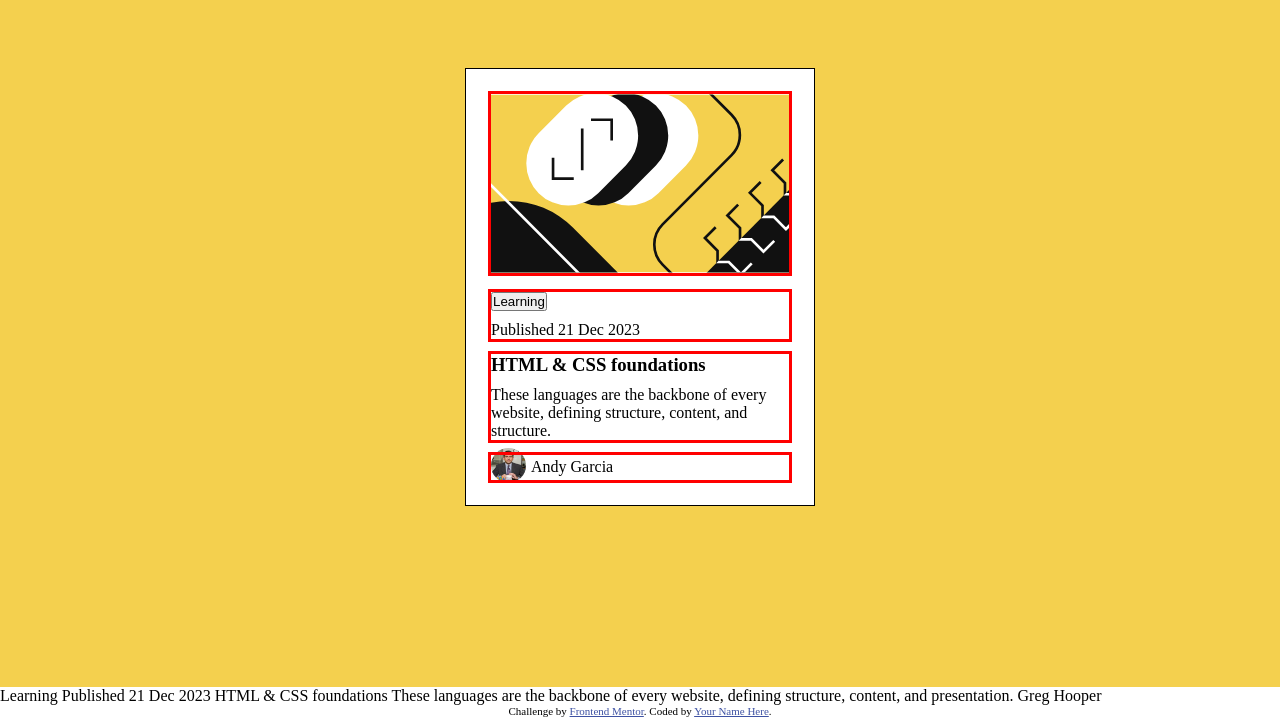
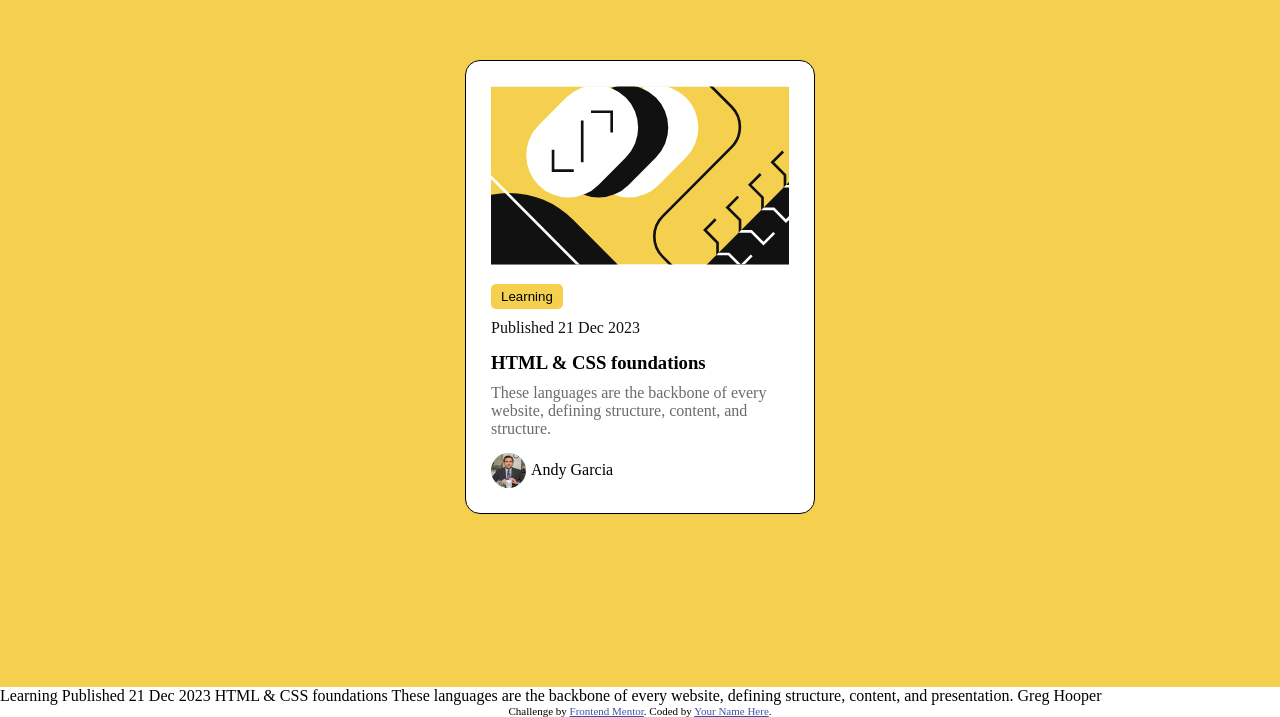
Before and after one commit to barcag07/frontend-mentor-blog-preview-card, a plain HTML site: page index.html in a window 1280 px wide. Shown: the part 113-830 px from the top of the page. Drawn offline with Linux system fonts and the light colour scheme.

Commit message:
Style the button and fix the user-profile-image
The button was given a background-color and round border. The image had
to be set to display: block so that it could be properly centered.

```diff
--- a/styles.css
+++ b/styles.css
@@ -17,6 +17,7 @@
 .preview-card {
      background-color: white;
      border: 1px solid black;
+     border-radius: 15px;
      display: flex;
      flex-direction: column;
      /* align-items: flex-start; */
@@ -29,12 +30,12 @@
 }
 
 .image {
-     outline: 3px solid red;
+     /* outline: 3px solid red; */
      width: 100%;
 }
 
 .subject-date-container {
-     outline: 3px solid red;
+     /* outline: 3px solid red; */
      display: flex;
      flex-direction: column;
      gap: 10px;
@@ -44,10 +45,18 @@
      display: inline-block;
      /* In order to make the button take its original shape, we have to set align-self to flex-start. This is because the parent div (subject-date-container) is overriding the child and stretching the button the full width */
      align-self: flex-start;
+     border: none;
+     background-color:hsl(47, 88%, 63%);
+     border-radius: 5px;
+     padding: 5px 10px;
+}
+
+.date {
+     color: #111111;
 }
 
 .title-description-container {
-     outline: 3px solid red;
+     /* outline: 3px solid red; */
      display: flex;
      flex-direction: column;
      gap: 10px;
@@ -58,14 +67,14 @@
 }
 
 .description {
-
+     color: #6b6b6b;
 }
 
 .user-container {
-     outline: 3px solid red;
+     /* outline: 3px solid red; */
      display: flex;
      gap: 5px;
-     height: 25px;
+     /* height: 25px; */
      align-items: center;
 }
 
@@ -73,6 +82,8 @@
      width: 35px;
      height: 35px;
      border-radius: 1000px;
+     /* To remove the gap on the bottom of the image, set the display to block */
+     display: block;
 }
 
 .user-name {
```
